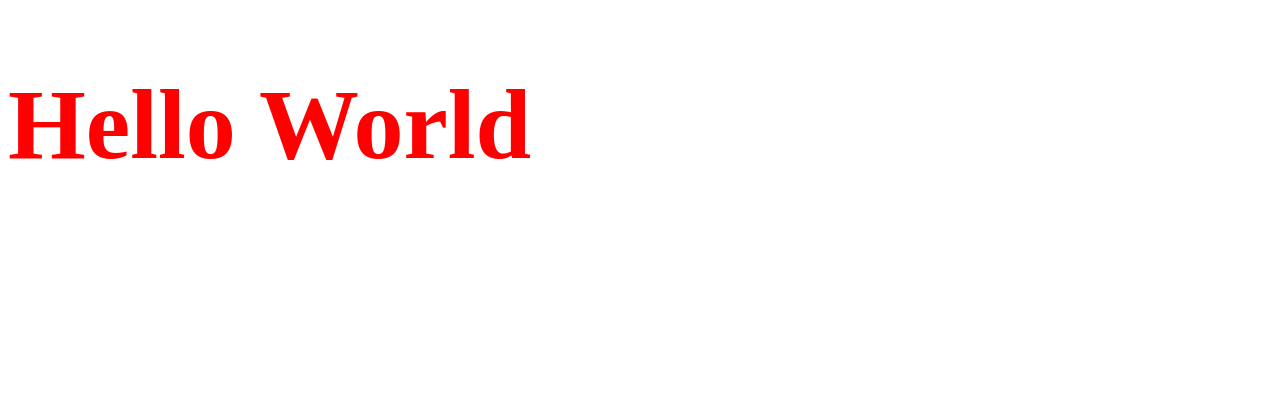
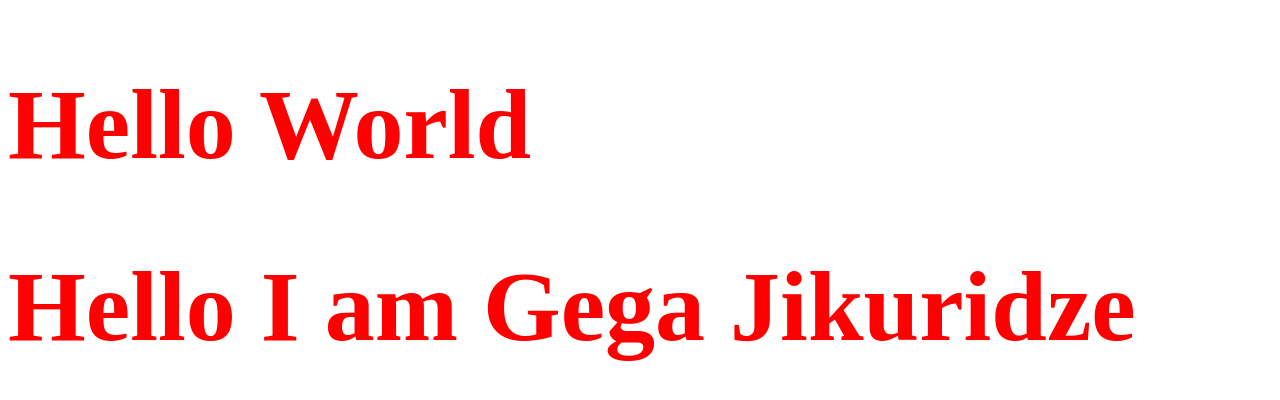
Before and after one commit to GegaJikuridze/Gita, a plain HTML site: page index.html in a window 1280 px wide. Drawn offline with Linux system fonts and the light colour scheme.

Commit message:
Gega Jikuridze s Branch

```diff
--- a/index.html
+++ b/index.html
@@ -8,5 +8,6 @@
 </head>
 <body>
         <h1>Hello World</h1>
+        <h1>Hello I am Gega Jikuridze</h1>
 </body>
 </html>
```
